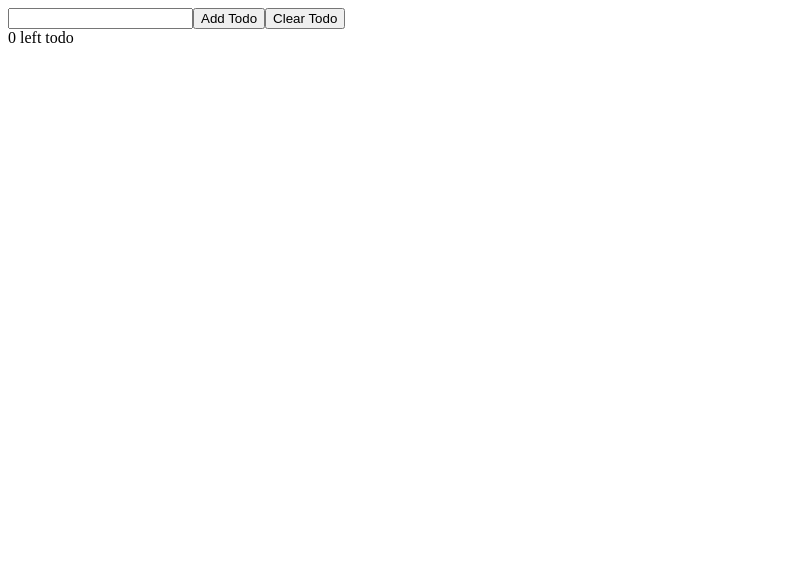
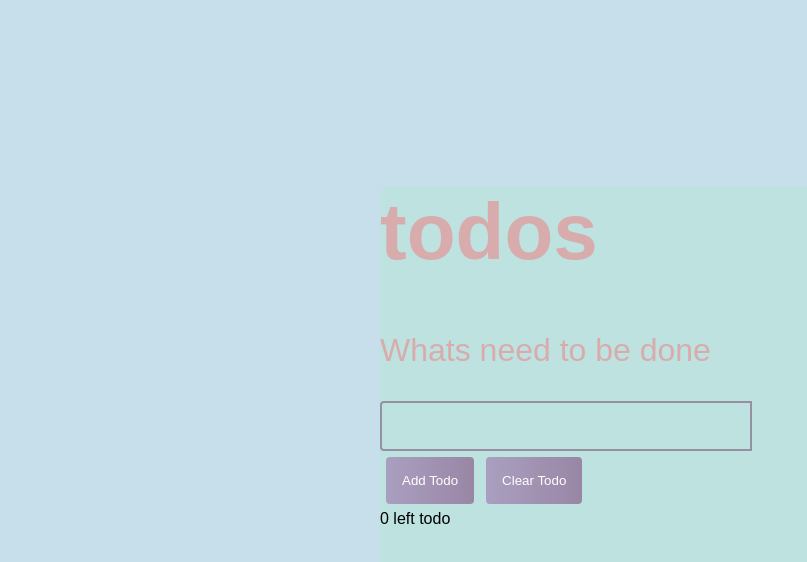
Before and after one commit to IsmiAndhyka18/intro-react, a React (Create React App) app: page / in a window 1280 px wide. Shown: the top 562 px of the page, without its empty margins (0-807 px from the left). Built offline with nearby package versions, Linux system fonts and the light colour scheme.

Commit message:
Adding somestyle

```diff
--- a/src/App.css
+++ b/src/App.css
@@ -1,38 +1,55 @@
-.App {
-  text-align: center;
+body {
+  padding: 50px;
+  background-color: #c7dfeb;
+  font-family: sans-serif;
+}
+.container {
+  background-color: aquamarine;
+  flex-direction: column;
+  justify-content: start;
+  width: 520px;
+  min-height: 600px;
+  background: #bee2e0;
+  margin: 128px auto;
+  border-radius: 10px;
+  padding-bottom: 32px;
 }
 
-.App-logo {
-  height: 40vmin;
-  pointer-events: none;
+
+h1 {
+  color: rgb(216, 172, 172);
+  font-size: 5rem;
 }
 
-@media (prefers-reduced-motion: no-preference) {
-  .App-logo {
-    animation: App-logo-spin infinite 20s linear;
-  }
+p {
+  color: rgb(216, 172, 172);
+  font-size:2rem;
 }
 
-.App-header {
-  background-color: #282c34;
-  min-height: 100vh;
-  display: flex;
-  flex-direction: column;
-  align-items: center;
-  justify-content: center;
-  font-size: calc(10px + 2vmin);
-  color: white;
+.todo-button {
+  padding: 16px;
+  border: none;
+  border-radius: 4px;
+  cursor: pointer;
+  outline: none;
+  background: linear-gradient(
+    90deg,
+    rgb(170, 159, 192) 0%,
+    rgb(153, 134, 165) 100%
+  );
+  color: #fff;
+  text-transform: capitalize;
+  margin: 6px 6px ;
+
 }
 
-.App-link {
-  color: #61dafb;
+.todo-input {
+  padding: 14px 32px 14px 16px;
+  border-radius: 4px 0 0 4px;
+  border: 2px solid #9790a3;
+  outline: none;
+  width: 320px;
+  background: transparent;
+  color: rgb(154, 187, 206);
+  font-size: 1rem;
 }
-
-@keyframes App-logo-spin {
-  from {
-    transform: rotate(0deg);
-  }
-  to {
-    transform: rotate(360deg);
-  }
-}
--- a/src/App.js
+++ b/src/App.js
@@ -47,11 +47,15 @@ function App() {
    }
   return (
     <>
-      < TodoList  todos={todos} toggleTodo={toggleTodo}/>
-      <input ref={todoNameRef} type="text"/>
-      <button onClick={handleAddTodo}>Add Todo</button>
-      <button onClick={handleClearTodo}>Clear Todo</button>
-      <div>{todos.filter(todo=> !todo.complete).length} left todo</div>
+    <div className="container">
+        <h1>todos</h1>
+        <p>Whats need to be done</p>
+        < TodoList  todos={todos} toggleTodo={toggleTodo}/>
+        <input  className="todo-input" ref={todoNameRef} type="text"/> <br></br>
+        <button  className="todo-button" onClick={handleAddTodo}>Add Todo</button>
+        <button  className="todo-button" onClick={handleClearTodo}>Clear Todo</button>
+        <div>{todos.filter(todo=> !todo.complete).length} left todo</div>
+    </div>
 
     </>
   );
```
Also changed, not shown: src/components/TodoForm.js (added).
